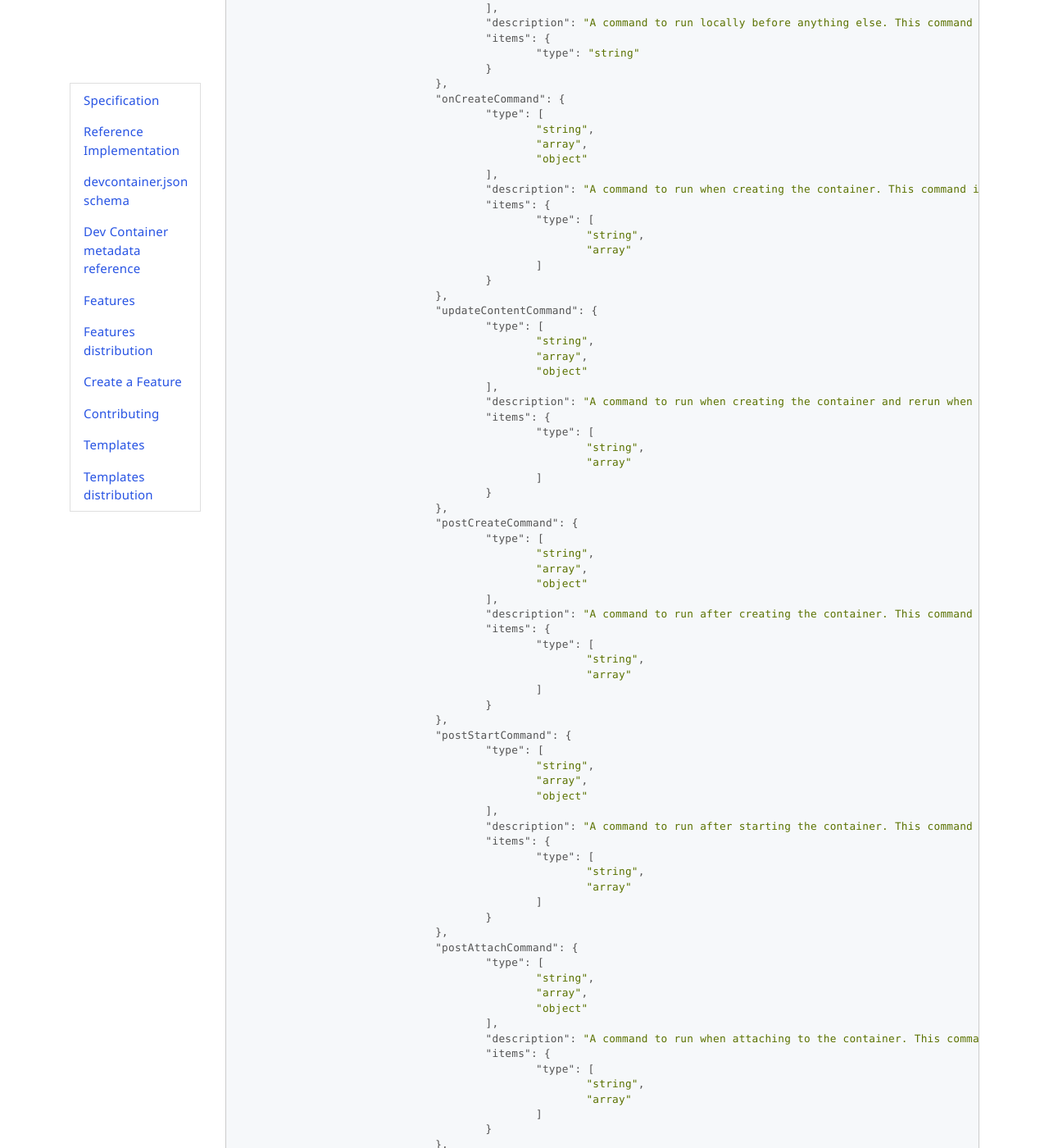
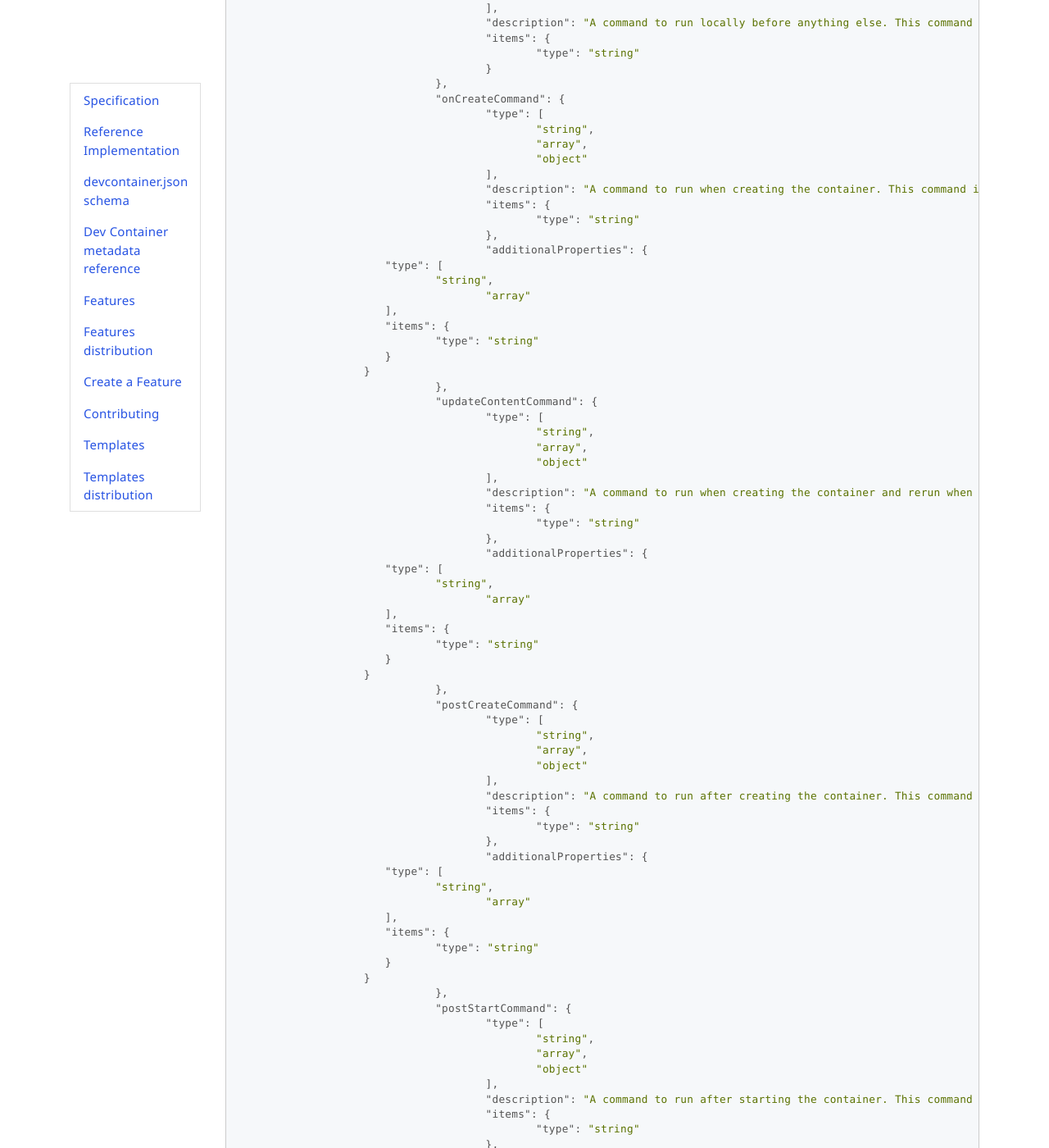
Before and after one commit to devcontainers/devcontainers.github.io, a Jekyll site: the page built from _implementors/json_schema.md, in a window 1280 px wide and 1400 px high, scrolled down 3774 px. Shown: the whole window at 82% size. Built offline with Jekyll 4.4.1, drawn with Linux system fonts in a browser that asks for light colours; nearby versions of some CDN libraries; comment, search, counter and statistics services are not loaded; some of the changed text lies outside the part shown.

Commit message:
Fix up the object types

```diff
--- a/_implementors/json_schema.md
+++ b/_implementors/json_schema.md
@@ -211,11 +211,17 @@ You may review the current devcontainer.json schemas in the spec repo, which inc
 					],
 					"description": "A command to run when creating the container. This command is run after \"initializeCommand\" and before \"updateContentCommand\". If this is a single string, it will be run in a shell. If this is an array of strings, it will be run as a single command without shell.",
 					"items": {
-						"type": [
-							"string",
-							"array"
-						]
-					}
+						"type": "string"
+					},
+					"additionalProperties": {
+                    	"type": [
+                    		"string",
+                			"array"
+                    	],
+                    	"items": {
+                    		"type": "string"
+                    	}
+                    }
 				},
 				"updateContentCommand": {
 					"type": [
@@ -225,11 +231,17 @@ You may review the current devcontainer.json schemas in the spec repo, which inc
 					],
 					"description": "A command to run when creating the container and rerun when the workspace content was updated while creating the container. This command is run after \"onCreateCommand\" and before \"postCreateCommand\". If this is a single string, it will be run in a shell. If this is an array of strings, it will be run as a single command without shell.",
 					"items": {
-						"type": [
-							"string",
-							"array"
-						]
-					}
+						"type": "string"
+					},
+					"additionalProperties": {
+                    	"type": [
+                    		"string",
+                			"array"
+                    	],
+                    	"items": {
+                    		"type": "string"
+                    	}
+                    }
 				},
 				"postCreateCommand": {
 					"type": [
@@ -239,11 +251,17 @@ You may review the current devcontainer.json schemas in the spec repo, which inc
 					],
 					"description": "A command to run after creating the container. This command is run after \"updateContentCommand\" and before \"postStartCommand\". If this is a single string, it will be run in a shell. If this is an array of strings, it will be run as a single command without shell.",
 					"items": {
-						"type": [
-							"string",
-							"array"
-						]
-					}
+						"type": "string"
+					},
+					"additionalProperties": {
+                    	"type": [
+                    		"string",
+                			"array"
+                    	],
+                    	"items": {
+                    		"type": "string"
+                    	}
+                    }
 				},
 				"postStartCommand": {
 					"type": [
@@ -253,11 +271,17 @@ You may review the current devcontainer.json schemas in the spec repo, which inc
 					],
 					"description": "A command to run after starting the container. This command is run after \"postCreateCommand\" and before \"postAttachCommand\". If this is a single string, it will be run in a shell. If this is an array of strings, it will be run as a single command without shell.",
 					"items": {
-						"type": [
-							"string",
-							"array"
-						]
-					}
+						"type": "string"
+					},
+					"additionalProperties": {
+                    	"type": [
+                    		"string",
+                			"array"
+                    	],
+                    	"items": {
+                    		"type": "string"
+                    	}
+                    }
 				},
 				"postAttachCommand": {
 					"type": [
@@ -267,11 +291,17 @@ You may review the current devcontainer.json schemas in the spec repo, which inc
 					],
 					"description": "A command to run when attaching to the container. This command is run after \"postStartCommand\". If this is a single string, it will be run in a shell. If this is an array of strings, it will be run as a single command without shell.",
 					"items": {
-						"type": [
-							"string",
-							"array"
-						]
-					}
+						"type": "string"
+					},
+					"additionalProperties": {
+                    	"type": [
+                    		"string",
+                			"array"
+                    	],
+                    	"items": {
+                    		"type": "string"
+                    	}
+                    }
 				},
 				"waitFor": {
 					"type": "string",
```
